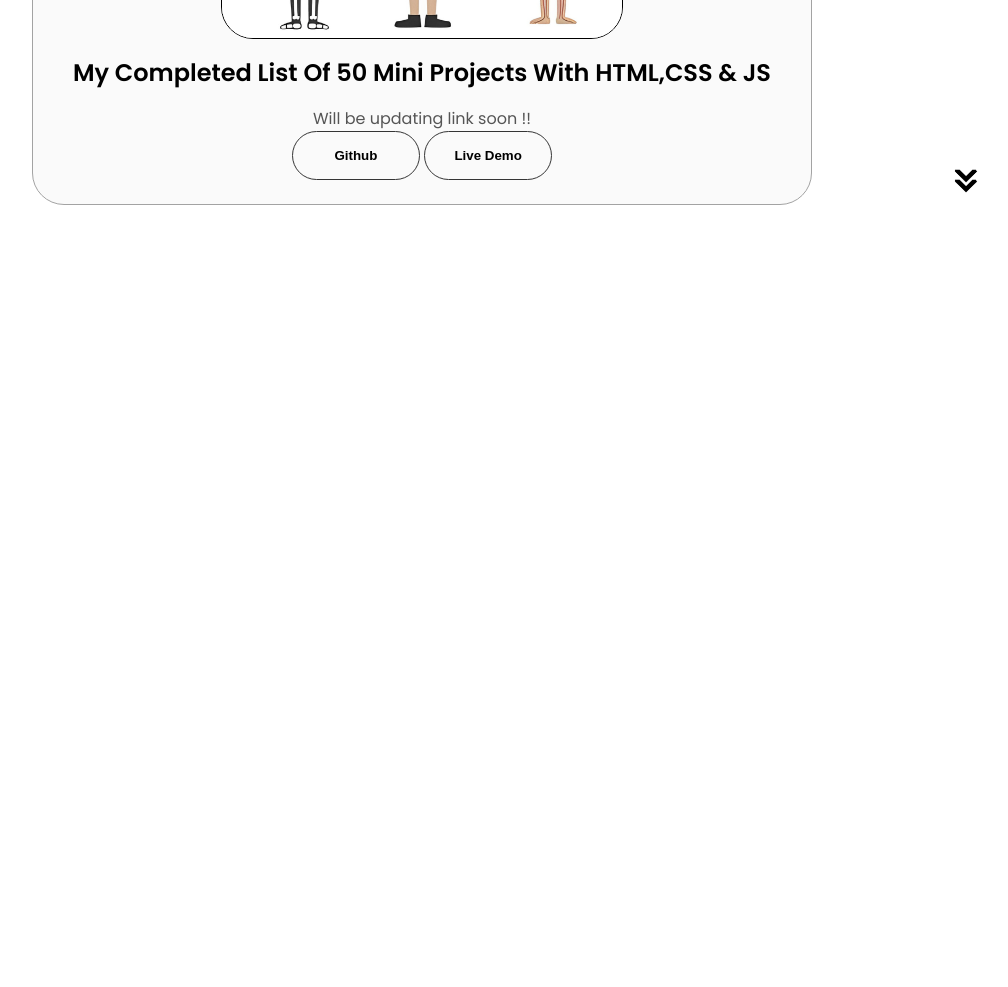
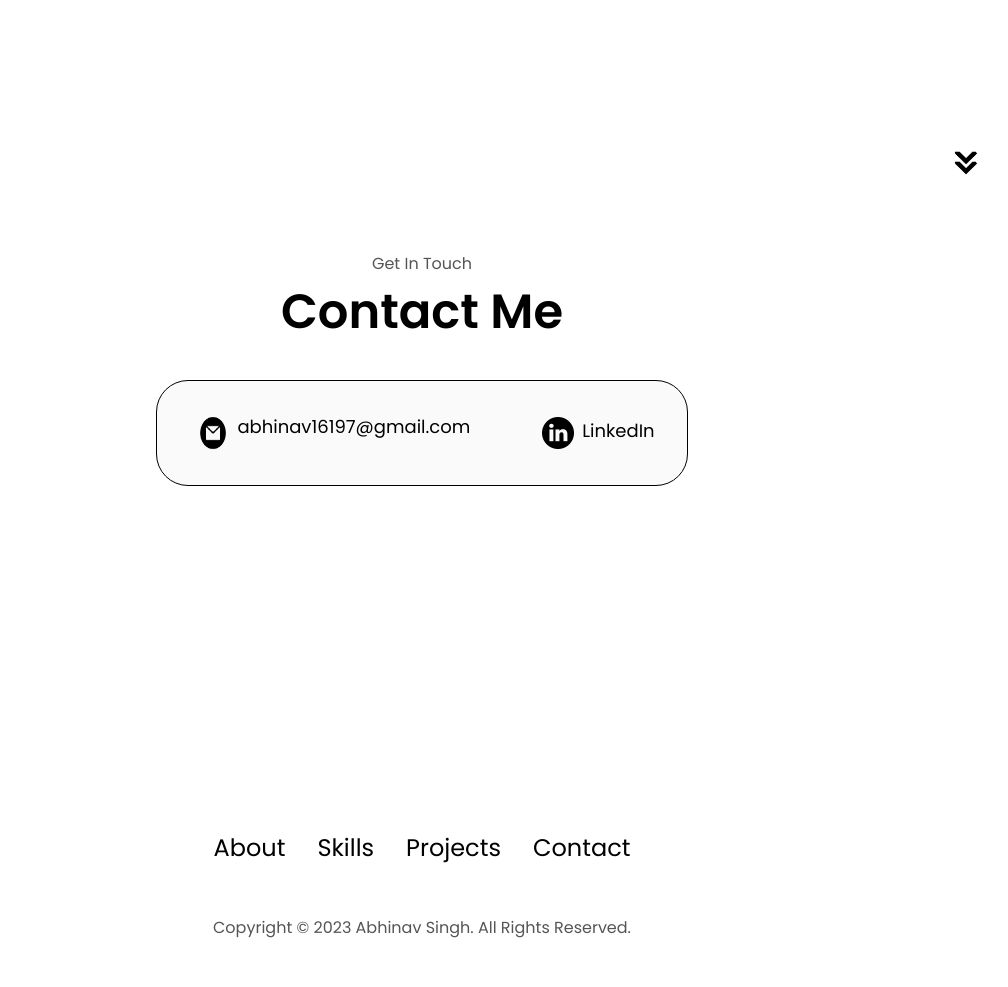
Before and after one commit to Ab-hinav/MyPortfolio2, a plain HTML site: page index.html in a window 1280 px wide. Shown: the part 2861-3848 px from the top of the page, without its empty margins (218-1226 px from the left). Before the commit the page ends 3098 px from the top, so only its background shows below. Drawn offline with Linux system fonts and the light colour scheme.

Commit message:
completed desktop version

```diff
--- a/index.html
+++ b/index.html
@@ -253,9 +253,38 @@
       src="./assets/arrow.png"
       alt="Arrow icon"
       class="icon arrow"
-      onclick="location.href='./#projects'"
+      onclick="location.href='./#contact'"
     />
     </section>
 
+    <section id="contact">
+      <p class="section__text__p1">Get In Touch</p>
+      <h1 class="title">Contact Me</h1>
+      <div class="contact-info-upper-container">
+        <div class="contact-info-container">
+          <img src="./assets/email.png" alt="" class="icon contact-icon email-icon">
+          <p> <a href="mailto:abhinav16197@gmail.com"> abhinav16197@gmail.com</a></p>
+        </div>
+        <div class="contact-info-container">
+          <img src="./assets/linkedin.png" alt="" class="icon contact-icon">
+          <p><a href="https://www.linkedin.com/in/abhinav-singh16/">LinkedIn</a></p>
+        </div>
+      </div>
+    </section>
+
+    <footer>
+      <nav>
+        <div class="nav-links-container">
+          <ul class="nav-links">
+            <li><a href="#about">About</a></li>
+            <li><a href="#skills">Skills</a></li>
+            <li><a href="#projects">Projects</a></li>
+            <li><a href="#contact">Contact</a></li>
+          </ul>
+        </div>
+      </nav>
+      <p>Copyright © 2023 Abhinav Singh. All Rights Reserved.</p>
+    </footer>
+
   </body>
 </html>
--- a/style.css
+++ b/style.css
@@ -221,6 +221,7 @@ section {
 .icon{
     cursor: pointer;
     height: 2rem;
+    width: 2rem;
 }
 
 /* Buttons */
@@ -385,8 +386,8 @@ section {
     width: 90%;
     height: 90%;
     border-radius: 2rem;
-    height: 50vh;
-    width: 50vh;
+    height: 20vh;
+    width: 20vh;
     border: 1px solid black;
   }
 
@@ -394,3 +395,51 @@ section {
     margin: 1rem;
     color: black;
   }
+
+  /* Contact me */
+
+  #contact{
+    display: flex;
+    flex-direction: column;
+    align-items: center;
+    height: 70vh;
+  }
+
+  .contact-info-container{
+    margin: 1rem;
+    padding: 1rem;
+    /* width: 10rem */
+    /* align-items: center; */
+    display: flex;
+    font-size: large;
+    font-weight: 400;
+  }
+
+  .contact-icon{
+    margin: 0rem .5rem;
+    cursor: default;
+  }
+
+  .email-icon{
+    height: 2.5rem;
+  }
+
+  .contact-info-upper-container{
+    margin: 2rem auto;
+    display: flex;
+    justify-content: center;
+    border-radius: 2rem;
+    /* flex-direction: column; */
+    align-items: center;
+    border: 1px solid black;
+    background: rgb(250,250,250);
+  }
+
+footer{
+    height: 26vh;
+    margin: 0 1rem;
+}
+
+footer p{
+    text-align: center;
+}
```
